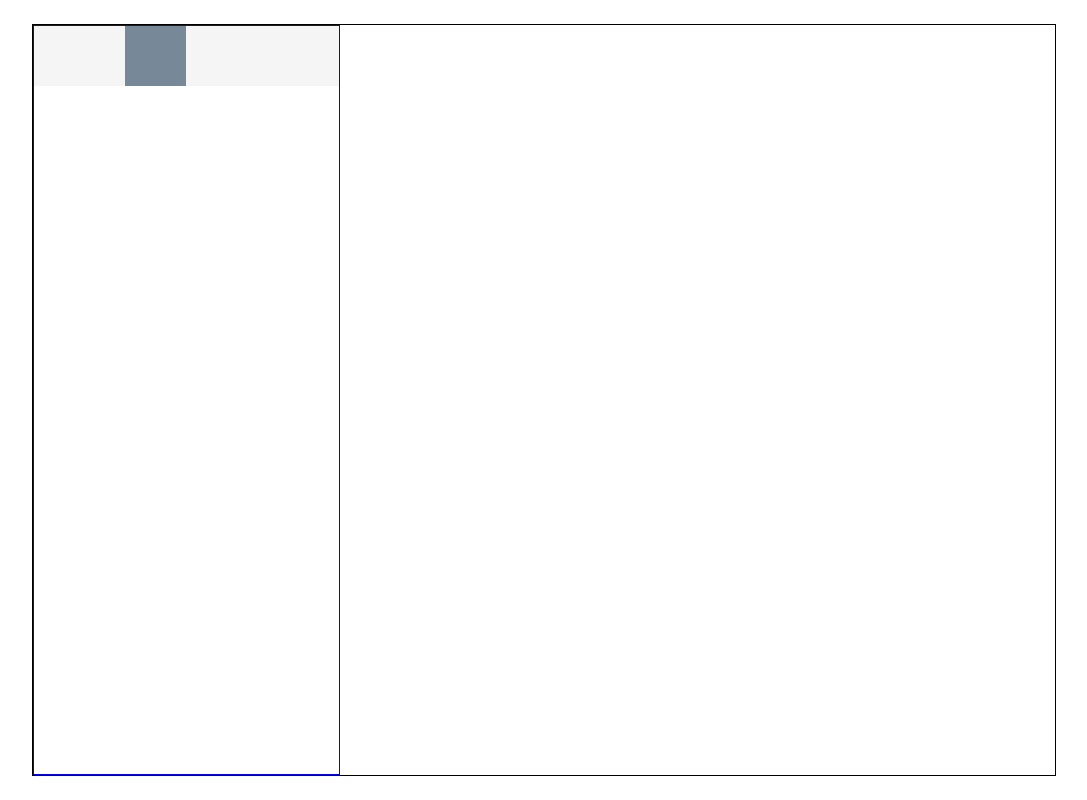
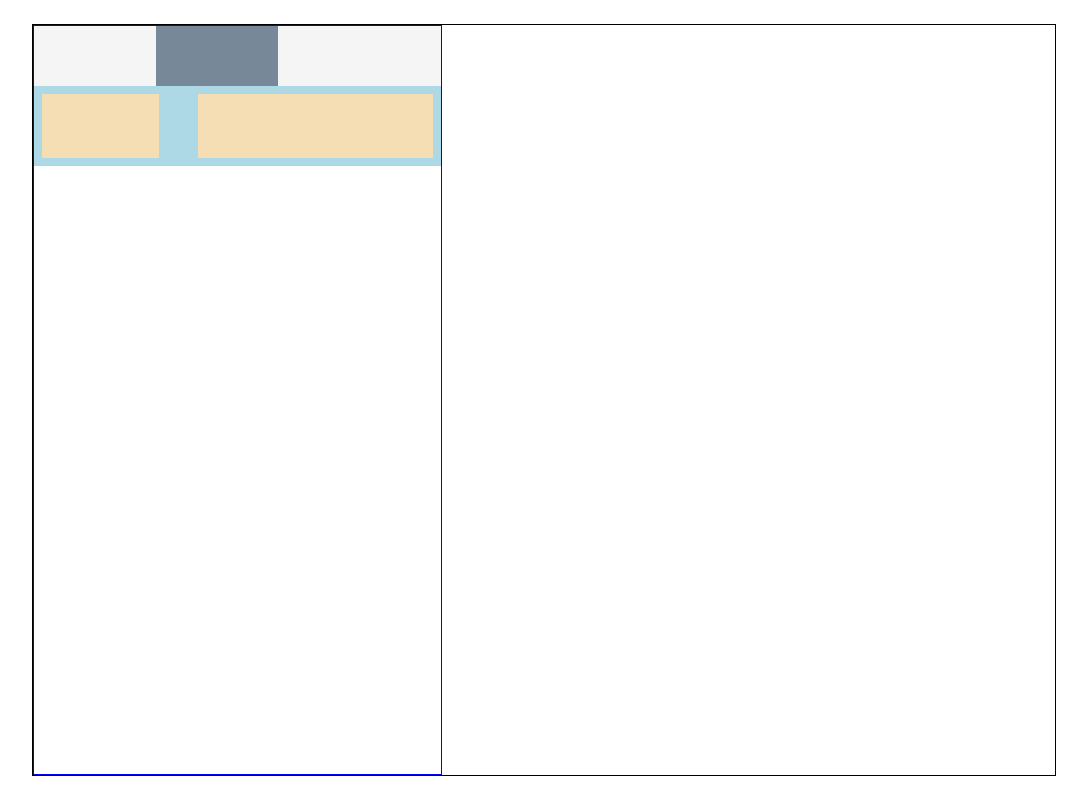
Before and after one commit to FedericoPiazzolla/html-css-boolzapp, a plain HTML site: page index.html in a window 1280 px wide. Shown: the whole page, without its empty margins (96-1183 px from the left). Drawn offline with Linux system fonts and the light colour scheme.

Commit message:
add: header and notification layout left responsive

```diff
--- a/css/style.css
+++ b/css/style.css
@@ -42,10 +42,17 @@ img {
 
 /* LEFT BLOCK */
 .left-block {
-  width: 30%;
+  width: 40%;
   height: 100%;
   /* debug */
   border: 1px solid blue;
+}
+
+/* LEFT-BLOCK SMARTPHONE: 480PX */
+@media screen and (max-width:480px) {
+  .left-block {
+    display: none;
+  }
 }
 
 .header-profile {
@@ -57,7 +64,7 @@ img {
 }
 
 .header-list {
-  width: 50%;
+  width: 40%;
 
   /* debug */
   height: 100%;
@@ -72,3 +79,50 @@ img {
   text-decoration: none;
   color: inherit;
 }
+/* HEADER-TABLET 768px */
+@media screen and (max-width:768px) {
+  .left-block {
+    width: 15%;
+  }
+
+  .left-block .header-list {
+    display: none;
+  }
+
+  .left-block .header-profile {
+    width: 100%;
+  }
+}
+
+/* NOTIFICATION */
+.notification {
+  width: 100%;
+
+  /* debug */
+  height: 80px;
+  padding: .5rem;
+  background-color: lightblue;
+}
+
+.mute {
+  width: 30%;
+
+  /* debug */
+  height: 100%;
+  background-color: wheat;
+}
+
+.notification-text {
+  width: 60%;
+
+  /* debug */
+  height: 100%;
+  background-color: wheat;
+}
+
+/* NOTIFICATION TABLET :768px */
+@media screen and (max-width:768px) {
+  .notification {
+    display: none;
+  }
+}
--- a/index.html
+++ b/index.html
@@ -41,9 +41,33 @@
             </ul>
           </div>
           <!-- /Header-list -->
-
         </header>
         <!-- /Header-left-block -->
+
+        <!-- Notification -->
+        <div class="notification flex space-between">
+
+          <!-- Mute -->
+          <div class="mute">
+
+          </div>
+          <!-- /Mute -->
+
+          <!-- Notification Text -->
+          <div class="notification-text">
+
+          </div>
+          <!-- /Notification Text -->
+
+        </div>
+        <!-- /Notification -->
+
+        <!-- Search -->
+        <div class="search">
+
+        </div>
+        <!-- /Search -->
+
 
       </section>
       <!-- /Left-block -->
```
